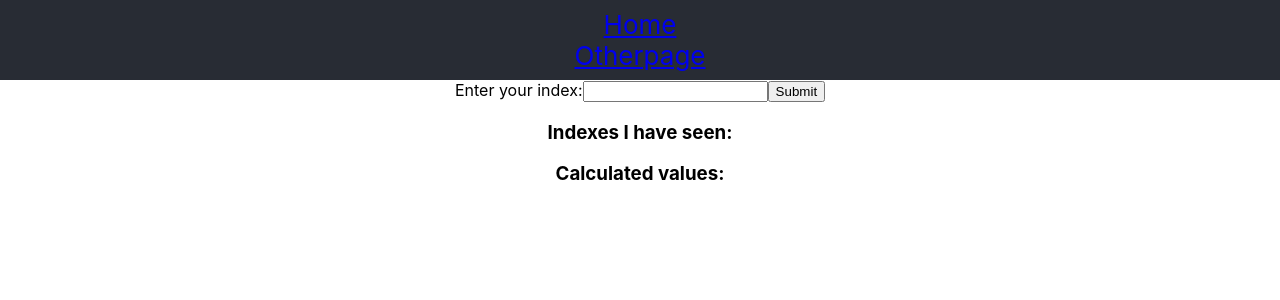
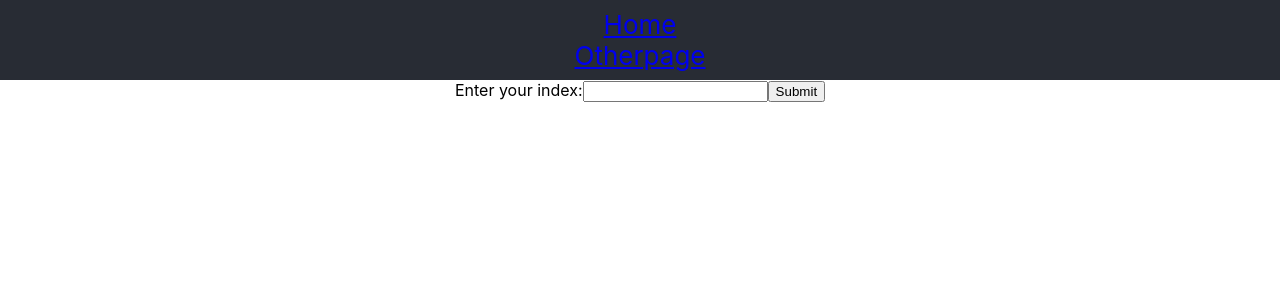
Before and after one commit to marty331/multi-k8s, a React (Create React App) app in the folder client/: page / in a window 1280 px wide. Shown: the top 300 px of the page. Built offline with nearby package versions, Linux system fonts and the light colour scheme; no server answers.

Commit message:
more fib

```diff
--- a/client/src/Fib.js
+++ b/client/src/Fib.js
@@ -2,7 +2,7 @@ import React, { useState, useEffect } from 'react'
 import axios from 'axios'
 
 export const Fib = () => {
-    const [values, setValues] = useState({})
+    const [values, setValues] = useState(null)
     const [seenIndexes, setSeenIndexes] = useState([])
     const [index, setIndex] = useState('')
 
@@ -10,9 +10,7 @@ export const Fib = () => {
         const values = await axios.get('/api/values/current')
         console.log("values ", values)
         let foundValue = values.data
-        if (foundValue.length === undefined){
-            foundValue = [{"number": 0}]
-        }
+
         setValues(foundValue)
     }
 
@@ -50,17 +48,24 @@ export const Fib = () => {
     }, [index])
 
     return (
+
         <>
         <form onSubmit={handleSubmit}>
             <label>Enter your index:</label>
             <input value={index} onChange={event => setIndex(event.target.value)}/>
             <button>Submit</button>
         </form>
-        <h3>Indexes I have seen:</h3>
-        {renderSeenIndexes()}
+        {values &&
+        <div>
+            <h3>Indexes I have seen:</h3>
+            {renderSeenIndexes()}
 
-        <h3>Calculated values:</h3>
-        {renderValues()}
+            <h3>Calculated values:</h3>
+            {renderValues()}
+        </div>
+
+        }
+
         </>
     )
 }
```
